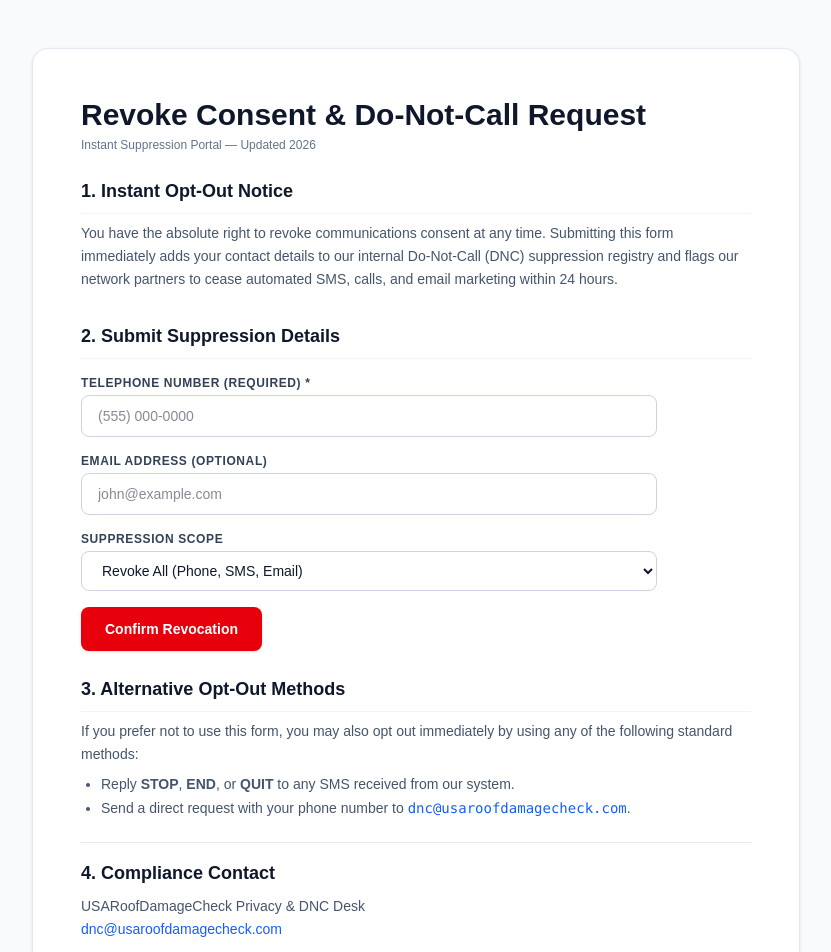
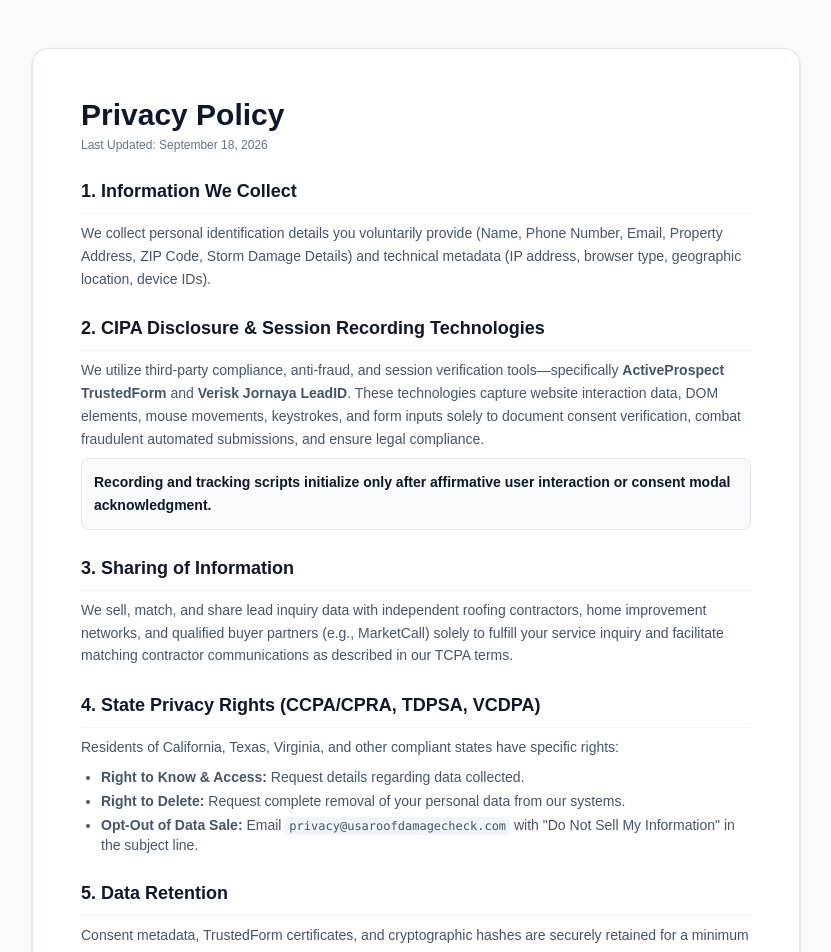
Before and after one commit to dili7899-rgb/roofing-leadgen, a Next.js app: page /revoke in a window 1280 px wide. Shown: the top 952 px of the page, without its empty margins (224-1055 px from the left). Built offline with nearby package versions, Linux system fonts and the light colour scheme.

Commit message:
Update legal pages with 2026 TCPA and CIPA terms

```diff
--- a/app/revoke/page.tsx
+++ b/app/revoke/page.tsx
@@ -1,129 +1,73 @@
-'use client';
+import React from 'react';
 
-import React, { useState } from 'react';
-
-export default function RevokeConsentPage() {
-  const [phoneNumber, setPhoneNumber] = useState('');
-  const [email, setEmail] = useState('');
-  const [reason, setReason] = useState('all');
-  const [status, setStatus] = useState<'idle' | 'submitting' | 'success' | 'error'>('idle');
-
-  const handleSubmit = (e: React.FormEvent) => {
-    e.preventDefault();
-    setStatus('submitting');
-
-    // Симулация на изпращане към API (тук ще вържеш твоя бекенд/DB)
-    setTimeout(() => {
-      setStatus('success');
-    }, 1000);
-  };
-
+export default function PrivacyPolicyPage() {
   return (
     <div className="min-h-screen bg-slate-50 py-12 px-4 sm:px-6 lg:px-8">
       <div className="max-w-3xl mx-auto bg-white p-8 md:p-12 rounded-2xl shadow-sm border border-slate-200 text-slate-800 space-y-6">
         <div>
-          <h1 className="text-3xl font-bold text-slate-900">Revoke Consent & Do-Not-Call Request</h1>
-          <p className="text-xs text-slate-500 mt-1">Instant Suppression Portal — Updated 2026</p>
+          <h1 className="text-3xl font-bold text-slate-900">Privacy Policy</h1>
+          <p className="text-xs text-slate-500 mt-1">Last Updated: September 18, 2026</p>
         </div>
 
         <section className="space-y-2">
           <h2 className="text-lg font-semibold text-slate-900 border-b pb-2 border-slate-100">
-            1. Instant Opt-Out Notice
+            1. Information We Collect
           </h2>
           <p className="text-sm leading-relaxed text-slate-600">
-            You have the absolute right to revoke communications consent at any time. Submitting this form immediately adds your contact details to our internal Do-Not-Call (DNC) suppression registry and flags our network partners to cease automated SMS, calls, and email marketing within 24 hours.
+            We collect personal identification details you voluntarily provide (Name, Phone Number, Email, Property Address, ZIP Code, Storm Damage Details) and technical metadata (IP address, browser type, geographic location, device IDs).
           </p>
-        </section>
-
-        <section className="space-y-4 pt-2">
-          <h2 className="text-lg font-semibold text-slate-900 border-b pb-2 border-slate-100">
-            2. Submit Suppression Details
-          </h2>
-
-          {status === 'success' ? (
-            <div className="bg-emerald-50 border border-emerald-200 text-emerald-800 p-4 rounded-xl text-sm leading-relaxed space-y-1">
-              <p className="font-bold">✓ Revocation Request Submitted Successfully</p>
-              <p className="text-xs text-emerald-700">
-                Your telephone number ({phoneNumber}) and email have been placed on our strict Do-Not-Call suppression list. Please allow up to 24 hours for system-wide synchronization.
-              </p>
-            </div>
-          ) : (
-            <form onSubmit={handleSubmit} className="space-y-4 max-w-xl">
-              <div>
-                <label htmlFor="phone" className="block text-xs font-semibold text-slate-700 uppercase tracking-wider mb-1">
-                  Telephone Number (Required) *
-                </label>
-                <input
-                  id="phone"
-                  type="tel"
-                  required
-                  placeholder="(555) 000-0000"
-                  value={phoneNumber}
-                  onChange={(e) => setPhoneNumber(e.target.value)}
-                  className="w-full px-4 py-2.5 rounded-lg border border-slate-300 text-slate-900 text-sm focus:outline-none focus:ring-2 focus:ring-blue-600 focus:border-transparent transition"
-                />
-              </div>
-
-              <div>
-                <label htmlFor="email" className="block text-xs font-semibold text-slate-700 uppercase tracking-wider mb-1">
-                  Email Address (Optional)
-                </label>
-                <input
-                  id="email"
-                  type="email"
-                  placeholder="john@example.com"
-                  value={email}
-                  onChange={(e) => setEmail(e.target.value)}
-                  className="w-full px-4 py-2.5 rounded-lg border border-slate-300 text-slate-900 text-sm focus:outline-none focus:ring-2 focus:ring-blue-600 focus:border-transparent transition"
-                />
-              </div>
-
-              <div>
-                <label htmlFor="reason" className="block text-xs font-semibold text-slate-700 uppercase tracking-wider mb-1">
-                  Suppression Scope
-                </label>
-                <select
-                  id="reason"
-                  value={reason}
-                  onChange={(e) => setReason(e.target.value)}
-                  className="w-full px-4 py-2.5 rounded-lg border border-slate-300 text-slate-900 text-sm focus:outline-none focus:ring-2 focus:ring-blue-600 focus:border-transparent transition bg-white"
-                >
-                  <option value="all">Revoke All (Phone, SMS, Email)</option>
-                  <option value="calls">Stop Phone Calls Only</option>
-                  <option value="sms">Stop Text Messages (SMS) Only</option>
-                </select>
-              </div>
-
-              <button
-                type="submit"
-                disabled={status === 'submitting'}
-                className="w-full sm:w-auto px-6 py-3 bg-red-600 hover:bg-red-700 text-white font-semibold text-sm rounded-lg shadow-sm transition disabled:opacity-50"
-              >
-                {status === 'submitting' ? 'Processing Suppression...' : 'Confirm Revocation'}
-              </button>
-            </form>
-          )}
         </section>
 
         <section className="space-y-2">
           <h2 className="text-lg font-semibold text-slate-900 border-b pb-2 border-slate-100">
-            3. Alternative Opt-Out Methods
+            2. CIPA Disclosure & Session Recording Technologies
           </h2>
           <p className="text-sm leading-relaxed text-slate-600">
-            If you prefer not to use this form, you may also opt out immediately by using any of the following standard methods:
+            We utilize third-party compliance, anti-fraud, and session verification tools—specifically <strong>ActiveProspect TrustedForm</strong> and <strong>Verisk Jornaya LeadID</strong>. These technologies capture website interaction data, DOM elements, mouse movements, keystrokes, and form inputs solely to document consent verification, combat fraudulent automated submissions, and ensure legal compliance.
+          </p>
+          <p className="text-sm leading-relaxed text-slate-900 font-semibold bg-slate-50 p-3 rounded-lg border border-slate-200">
+            Recording and tracking scripts initialize only after affirmative user interaction or consent modal acknowledgment.
+          </p>
+        </section>
+
+        <section className="space-y-2">
+          <h2 className="text-lg font-semibold text-slate-900 border-b pb-2 border-slate-100">
+            3. Sharing of Information
+          </h2>
+          <p className="text-sm leading-relaxed text-slate-600">
+            We sell, match, and share lead inquiry data with independent roofing contractors, home improvement networks, and qualified buyer partners (e.g., MarketCall) solely to fulfill your service inquiry and facilitate matching contractor communications as described in our TCPA terms.
+          </p>
+        </section>
+
+        <section className="space-y-2">
+          <h2 className="text-lg font-semibold text-slate-900 border-b pb-2 border-slate-100">
+            4. State Privacy Rights (CCPA/CPRA, TDPSA, VCDPA)
+          </h2>
+          <p className="text-sm leading-relaxed text-slate-600">
+            Residents of California, Texas, Virginia, and other compliant states have specific rights:
           </p>
           <ul className="list-disc pl-5 space-y-1 text-sm text-slate-600">
-            <li>Reply <strong>STOP</strong>, <strong>END</strong>, or <strong>QUIT</strong> to any SMS received from our system.</li>
-            <li>Send a direct request with your phone number to <code className="text-blue-600">dnc@usaroofdamagecheck.com</code>.</li>
+            <li><strong>Right to Know & Access:</strong> Request details regarding data collected.</li>
+            <li><strong>Right to Delete:</strong> Request complete removal of your personal data from our systems.</li>
+            <li><strong>Opt-Out of Data Sale:</strong> Email <code className="bg-slate-100 px-1 py-0.5 rounded text-xs">privacy@usaroofdamagecheck.com</code> with "Do Not Sell My Information" in the subject line.</li>
           </ul>
         </section>
 
+        <section className="space-y-2">
+          <h2 className="text-lg font-semibold text-slate-900 border-b pb-2 border-slate-100">
+            5. Data Retention
+          </h2>
+          <p className="text-sm leading-relaxed text-slate-600">
+            Consent metadata, TrustedForm certificates, and cryptographic hashes are securely retained for a minimum of four (4) years to comply with statutory legal limitations for consumer telemarketing regulations.
+          </p>
+        </section>
+
         <section className="space-y-2 pt-4 border-t border-slate-200">
-          <h2 className="text-lg font-semibold text-slate-900">4. Compliance Contact</h2>
+          <h2 className="text-lg font-semibold text-slate-900">6. Contact</h2>
           <p className="text-sm text-slate-600 leading-relaxed">
-            USARoofDamageCheck Privacy & DNC Desk<br />
-            <a href="mailto:dnc@usaroofdamagecheck.com" className="text-blue-600 hover:underline">
-              dnc@usaroofdamagecheck.com
+            USARoofDamageCheck Privacy Office<br />
+            <a href="mailto:privacy@usaroofdamagecheck.com" className="text-blue-600 hover:underline">
+              privacy@usaroofdamagecheck.com
             </a>
           </p>
         </section>
--- a/app/tcpa-consent/page.tsx
+++ b/app/tcpa-consent/page.tsx
@@ -1,52 +1,72 @@
 import React from 'react';
-import { Metadata } from 'next';
-
-export const metadata: Metadata = {
-  title: 'TCPA Consent Disclosure | USARoofDamageCheck',
-  description: 'Express written consent disclosures under the Telephone Consumer Protection Act.',
-};
 
 export default function TcpaConsentPage() {
   return (
     <div className="min-h-screen bg-slate-50 py-12 px-4 sm:px-6 lg:px-8">
       <div className="max-w-3xl mx-auto bg-white p-8 md:p-12 rounded-2xl shadow-sm border border-slate-200 text-slate-800 space-y-6">
         <div>
-          <h1 className="text-3xl font-bold text-slate-900">TCPA Express Written Consent Disclosure</h1>
+          <h1 className="text-3xl font-bold text-slate-900">TCPA & State Consent Terms</h1>
           <p className="text-xs text-slate-500 mt-1">Last Updated: September 18, 2026</p>
         </div>
 
-        <section className="space-y-3">
+        <section className="space-y-2">
           <h2 className="text-lg font-semibold text-slate-900 border-b pb-2 border-slate-100">
-            1. Consent to Receive Automated Calls and Texts
+            1. Prior Express Written Consent (PEWC)
           </h2>
           <p className="text-sm leading-relaxed text-slate-600">
-            By submitting your contact information, phone number, and property details on USARoofDamageCheck, you provide <strong>express written consent</strong> under the Telephone Consumer Protection Act (TCPA) and state-level telemarketing regulations for USARoofDamageCheck, its corporate affiliates, and its certified network of licensed home improvement contractors, roofing specialists, and marketing partners to contact you.
+            By checking the non-prechecked consent box on our web submission forms and submitting your contact information, you provide your explicit prior express written consent authorizing <strong>USARoofDamageCheck</strong> and up to four (4) matching local licensed roofing / storm restoration contractors (and their marketing agents) to contact you. Contact methods may include telemarketing calls, artificial or prerecorded voice messages, automated text messages (SMS/MMS), and emails to the telephone number and email address provided.
+          </p>
+          <p className="text-sm leading-relaxed text-slate-600">
+            You acknowledge that consent is requested using automated dialing systems (ATDS) or artificial technology. <strong>Consent is completely voluntary and is not a condition of purchasing any good, property, or service.</strong>
           </p>
         </section>
 
-        <section className="space-y-3">
+        <section className="space-y-2">
           <h2 className="text-lg font-semibold text-slate-900 border-b pb-2 border-slate-100">
-            2. Not a Condition of Purchase
+            2. State Mini-TCPA Operational Limits
           </h2>
           <p className="text-sm leading-relaxed text-slate-600">
-            Your consent to receive these marketing communications is <strong>not required</strong> as a condition of purchasing any property, roofing services, goods, or estimates.
+            USARoofDamageCheck strictly enforces operational compliance safeguards aligned with state telemarketing statutes (including Texas SB 140, Florida FTSA, and Oklahoma OTSA):
+          </p>
+          <ul className="list-disc pl-5 space-y-1 text-sm text-slate-600">
+            <li><strong>Calling Windows:</strong> Outbound communications occur strictly between 08:00 AM and 08:00 PM local time based on your provided ZIP code.</li>
+            <li><strong>Attempt Limits:</strong> Communications will not exceed three (3) automated contact attempts within any rolling 24-hour period.</li>
+          </ul>
+        </section>
+
+        <section className="space-y-2">
+          <h2 className="text-lg font-semibold text-slate-900 border-b pb-2 border-slate-100">
+            3. Instant Revocation of Consent & Opt-Out Portal
+          </h2>
+          <p className="text-sm leading-relaxed text-slate-600">
+            You have the absolute right to revoke consent at any time through any reasonable method:
+          </p>
+          <ul className="list-disc pl-5 space-y-1 text-sm text-slate-600">
+            <li>Reply <strong>STOP</strong>, <strong>END</strong>, <strong>CANCEL</strong>, <strong>UNSUBSCRIBE</strong>, or <strong>QUIT</strong> to any automated SMS.</li>
+            <li>Submit an immediate online suppression request via our <a href="/revoke" className="text-blue-600 underline hover:text-blue-800">Revocation Portal (/revoke)</a>.</li>
+            <li>Send an email specifying your phone number to <code className="bg-slate-100 px-1 py-0.5 rounded text-xs">dnc@usaroofdamagecheck.com</code>.</li>
+          </ul>
+          <p className="text-sm leading-relaxed text-slate-600 mt-2">
+            All revocation requests are processed and added to our internal Do-Not-Call suppression database within 24 hours of receipt.
           </p>
         </section>
 
-        <section className="space-y-3">
+        <section className="space-y-2">
           <h2 className="text-lg font-semibold text-slate-900 border-b pb-2 border-slate-100">
-            3. Revocation and Opt-Out Rights
+            4. Immutable Consent Audit Logging
           </h2>
           <p className="text-sm leading-relaxed text-slate-600">
-            You have the absolute right to revoke your consent at any time. To stop receiving text messages, simply reply <strong>STOP</strong> to any SMS you receive, or visit our <a href="/revoke" className="text-blue-600 underline font-semibold">Do Not Call / Revoke Portal</a>.
+            To maintain legal compliance and prevent fraud, USARoofDamageCheck logs immutable cryptographic proof of consent, including SHA-256 session hashes, DOM interaction snapshots, IP address metadata, and active ActiveProspect TrustedForm / Verisk Jornaya certificates.
           </p>
         </section>
 
         <section className="space-y-2 pt-4 border-t border-slate-200">
-          <h2 className="text-lg font-semibold text-slate-900">4. Contact Compliance</h2>
+          <h2 className="text-lg font-semibold text-slate-900">5. Contact</h2>
           <p className="text-sm text-slate-600 leading-relaxed">
-            USARoofDamageCheck Compliance Team<br />
-            Email: <a href="mailto:compliance@usaroofdamagecheck.com" className="text-blue-600 hover:underline">compliance@usaroofdamagecheck.com</a>
+            USARoofDamageCheck Compliance Division<br />
+            <a href="mailto:dnc@usaroofdamagecheck.com" className="text-blue-600 hover:underline">
+              dnc@usaroofdamagecheck.com
+            </a>
           </p>
         </section>
       </div>
```
Also changed, not shown: app/terms-of-service/page.tsx (+17 -29 lines).
